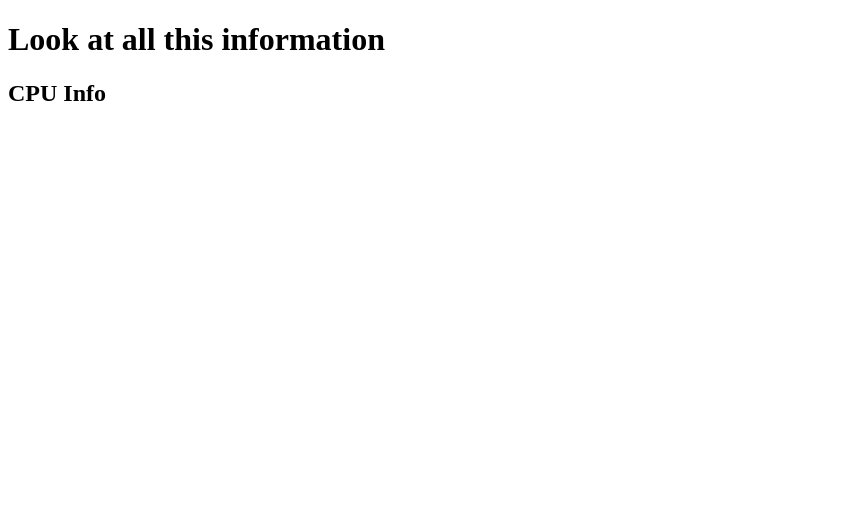
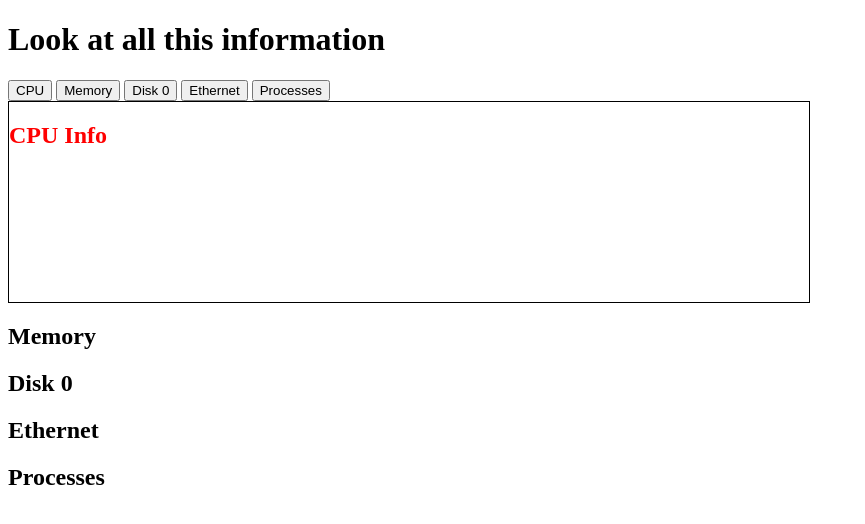
Before and after one commit to arjis02/ServerInfoUI, a plain HTML site: page index.html in a window 1280 px wide. Shown: the whole page, without its empty margins (0-865 px from the left). Drawn offline with Linux system fonts and the light colour scheme.

Commit message:
Add css to repo

```diff
--- a/index.html
+++ b/index.html
@@ -1,14 +1,39 @@
 <!DOCTYPE html>
 <html>
   <head>
+    <link rel="stylesheet" type="text/css" href="main.css">
     <title>Server Information</title>
   </head>
 
   <body>
     <h1>Look at all this information</h1>
 
+    <div class="navigation-bar">
+      <button>CPU</button>
+      <button>Memory</button>
+      <button>Disk 0</button>
+      <button>Ethernet</button>
+      <button>Processes</button>
+    </div>
+
     <div class="cpuinfo">
       <h2>CPU Info</h2>
     </div>
+
+    <div class="memory">
+      <h2>Memory</h2>
+    </div>
+
+    <div class="disk">
+      <h2>Disk 0</h2>
+    </div>
+
+    <div class="ethernet">
+      <h2>Ethernet</h2>
+    </div>
+
+    <div class="processes">
+      <h2>Processes</h2>
+    </div>
   </body>
 </html>
--- /dev/null
+++ b/main.css
@@ -0,0 +1,6 @@
+.cpuinfo {
+  color: red;
+  border: 1px solid black;
+  height: 200px;
+  width: 800px;
+}
```
